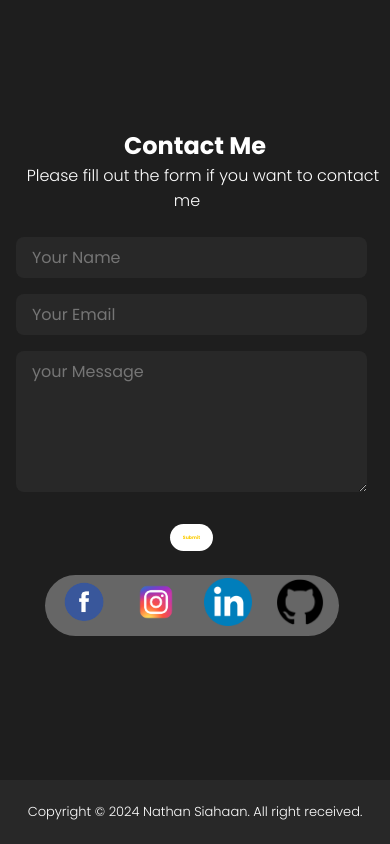
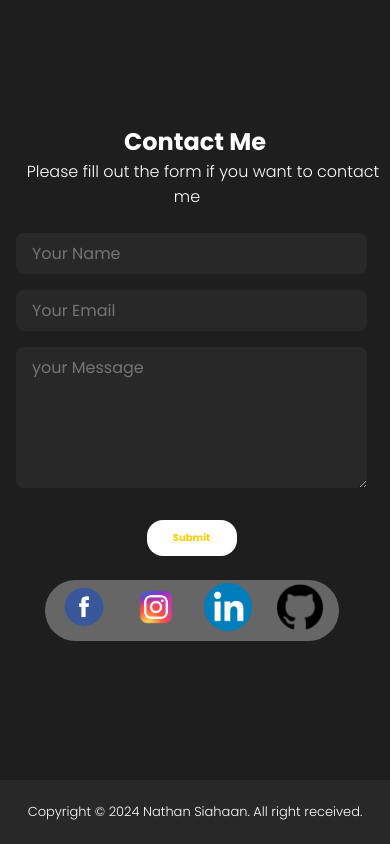
Before and after one commit to Utama145/portofolioNathan, a React (Create React App) app: page / in a window 390 px wide. Shown: the part 4582-5426 px from the top of the page. Built offline with nearby package versions, Linux system fonts and the light colour scheme.

Commit message:
Update contact.css

```diff
--- a/src/components/Contact/contact.css
+++ b/src/components/Contact/contact.css
@@ -77,3 +77,10 @@
   box-shadow: -1px -1px 1px 1px #FCCD03;
   border-radius: 100px;
 }
+
+@media screen and (max-width: 500px) {
+ .submitBtn {
+  font-size: 10px;
+  width: 90px;
+}
+}
```
